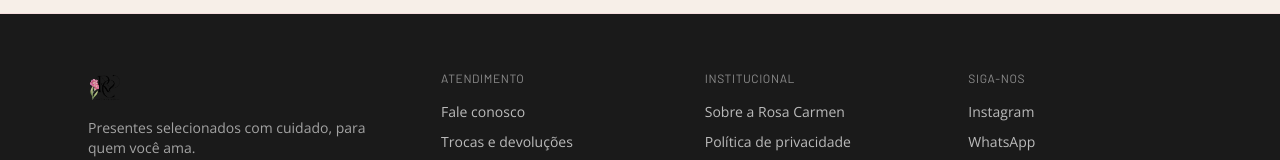
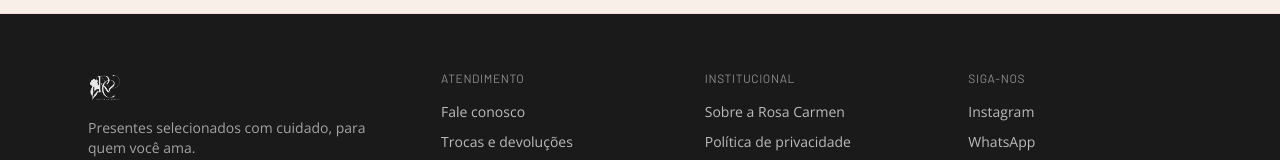
Before and after one commit to gilsonbs/rosa_carmem, a React (Vite) app: page / in a window 1280 px wide. Shown: the part 908-1068 px from the top of the page. Built offline with nearby package versions, Linux system fonts and the light colour scheme; no server answers; the database is empty; a web font is replaced by a local one.

Commit message:
fix: invert footer logo to white using CSS filter

```diff
--- a/src/components/layout/Footer.tsx
+++ b/src/components/layout/Footer.tsx
@@ -3,7 +3,7 @@ export function Footer() {
     <footer id="sobre" className="bg-texto text-white">
       <div className="max-w-6xl mx-auto px-6 py-14 grid grid-cols-1 md:grid-cols-[1.4fr_1fr_1fr_1fr] gap-10">
         <div className="flex flex-col gap-3 items-center md:items-start text-center md:text-left">
-          <img src="/logo.png" alt="Rosa Carmen" className="h-9 w-auto opacity-90" />
+          <img src="/logo.png" alt="Rosa Carmen" className="h-9 w-auto brightness-0 invert opacity-90" />
           <p className="font-body text-sm text-white/60 max-w-xs">
             Presentes selecionados com cuidado, para quem você ama.
           </p>
```
